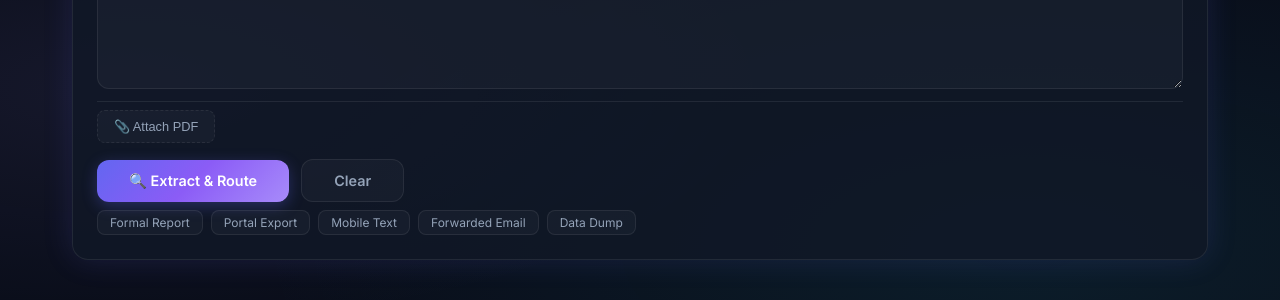
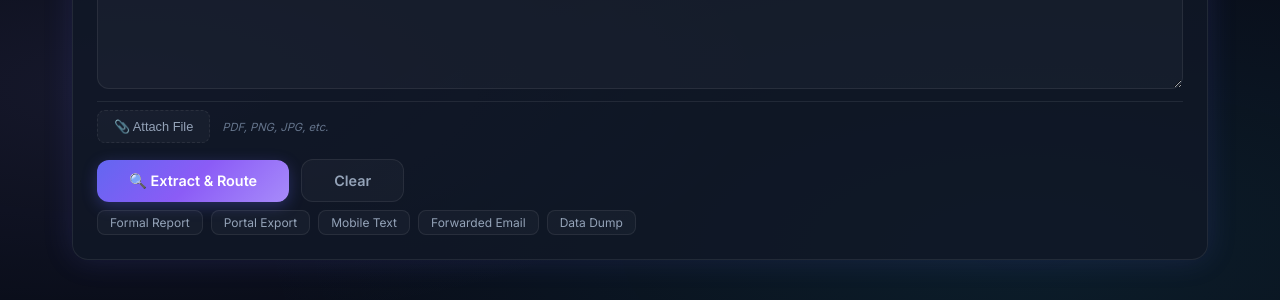
Before and after one commit to mcorwin17/KTP-Hackathon, a FastAPI app: page / in a window 1280 px wide. Shown: the part 392-692 px from the top of the page. Run offline with FastAPI, Linux system fonts and the light colour scheme.

Commit message:
Add image OCR support for PNG, JPG, and other formats
- Add Pillow and pytesseract to requirements for image OCR
- Update /upload-file endpoint to handle both PDFs and images
- Support formats: PDF, PNG, JPG, JPEG, GIF, BMP, TIFF, WEBP
- Update UI button to "Attach File" with format hints
- Show appropriate status messages for PDF vs image processing

Co-Authored-By: Claude Opus 4.5 <noreply@anthropic.com>

```diff
--- a/app.py
+++ b/app.py
@@ -25,6 +25,17 @@ try:
     PDF_SUPPORT = True
 except ImportError:
     PDF_SUPPORT = False
+
+try:
+    from PIL import Image
+    import pytesseract
+    IMAGE_OCR_SUPPORT = True
+except ImportError:
+    IMAGE_OCR_SUPPORT = False
+
+# Supported file extensions
+PDF_EXTENSIONS = {'.pdf'}
+IMAGE_EXTENSIONS = {'.png', '.jpg', '.jpeg', '.gif', '.bmp', '.tiff', '.tif', '.webp'}
 
 app = FastAPI(title="SmartRoute", description="Inspector message extraction & routing demo", version="0.1.0")
 templates = Jinja2Templates(directory=str(Path(__file__).parent / "templates"))
@@ -76,14 +87,26 @@ async def extract_endpoint(body: ExtractRequest):
     }
 
 
-@app.post("/upload-pdf")
-async def upload_pdf(file: UploadFile = File(...)):
-    """Extract text from uploaded PDF and return it."""
+@app.post("/upload-file")
+async def upload_file(file: UploadFile = File(...)):
+    """Extract text from uploaded PDF or image file."""
+    filename = file.filename.lower()
+    ext = Path(filename).suffix
+
+    # Determine file type and process accordingly
+    if ext in PDF_EXTENSIONS:
+        return await _process_pdf(file)
+    elif ext in IMAGE_EXTENSIONS:
+        return await _process_image(file)
+    else:
+        supported = ', '.join(sorted(PDF_EXTENSIONS | IMAGE_EXTENSIONS))
+        return {"error": f"Unsupported file type. Supported: {supported}"}
+
+
+async def _process_pdf(file: UploadFile) -> dict:
+    """Extract text from PDF file."""
     if not PDF_SUPPORT:
         return {"error": "PDF support not available. Install pdfplumber."}
-
-    if not file.filename.lower().endswith('.pdf'):
-        return {"error": "File must be a PDF"}
 
     try:
         contents = await file.read()
@@ -101,12 +124,41 @@ async def upload_pdf(file: UploadFile = File(...)):
         if not full_text.strip():
             return {"error": "Could not extract text from PDF. The PDF may be image-based or empty."}
 
-        return {"text": full_text, "pages": len(extracted_text)}
+        return {"text": full_text, "pages": len(extracted_text), "type": "pdf"}
 
     except Exception as e:
         return {"error": f"Failed to process PDF: {str(e)}"}
 
 
+async def _process_image(file: UploadFile) -> dict:
+    """Extract text from image file using OCR."""
+    if not IMAGE_OCR_SUPPORT:
+        return {"error": "Image OCR not available. Install Pillow and pytesseract."}
+
+    try:
+        contents = await file.read()
+        image_file = io.BytesIO(contents)
+        image = Image.open(image_file)
+
+        # Run OCR
+        extracted_text = pytesseract.image_to_string(image)
+
+        if not extracted_text.strip():
+            return {"error": "Could not extract text from image. The image may not contain readable text."}
+
+        return {"text": extracted_text, "type": "image"}
+
+    except Exception as e:
+        return {"error": f"Failed to process image: {str(e)}"}
+
+
+# Keep old endpoint for backwards compatibility
+@app.post("/upload-pdf")
+async def upload_pdf(file: UploadFile = File(...)):
+    """Legacy endpoint - redirects to upload-file."""
+    return await upload_file(file)
+
+
 @app.get("/health")
 async def health():
-    return {"status": "ok", "pdf_support": PDF_SUPPORT}
+    return {"status": "ok", "pdf_support": PDF_SUPPORT, "image_ocr_support": IMAGE_OCR_SUPPORT}
--- a/requirements.txt
+++ b/requirements.txt
@@ -9,6 +9,8 @@ uvicorn>=0.24.0
 openpyxl>=3.1.0
 python-multipart>=0.0.6
 pdfplumber>=0.10.0
+Pillow>=10.0.0
+pytesseract>=0.3.10
 python-Levenshtein>=0.23.0
 jinja2>=3.1.0
 rich>=13.0.0
--- a/templates/index.html
+++ b/templates/index.html
@@ -279,6 +279,12 @@
             color: var(--accent-rose);
         }
 
+        .file-hint {
+            font-size: 0.7rem;
+            color: var(--text-muted);
+            font-style: italic;
+        }
+
         /* Results */
         .results-grid {
             display: grid;
@@ -469,11 +475,12 @@
                 <div class="textarea-wrapper">
                     <textarea id="inputText" placeholder="Paste your inspector message here...&#10;&#10;Examples: formal inspection report, portal export, forwarded email chain, mobile text, or pasted spreadsheet data."></textarea>
                     <div class="pdf-upload-row">
-                        <input type="file" id="pdfInput" class="pdf-input" accept=".pdf" onchange="handlePdfUpload(event)">
-                        <button type="button" id="pdfBtn" class="pdf-btn" onclick="document.getElementById('pdfInput').click()">
-                            📎 Attach PDF
+                        <input type="file" id="fileInput" class="pdf-input" accept=".pdf,.png,.jpg,.jpeg,.gif,.bmp,.tiff,.tif,.webp" onchange="handleFileUpload(event)">
+                        <button type="button" id="fileBtn" class="pdf-btn" onclick="document.getElementById('fileInput').click()">
+                            📎 Attach File
                         </button>
-                        <span id="pdfStatus" class="pdf-status"></span>
+                        <span class="file-hint">PDF, PNG, JPG, etc.</span>
+                        <span id="fileStatus" class="pdf-status"></span>
                     </div>
                 </div>
                 <div class="btn-row">
@@ -622,26 +629,29 @@ BP-2026-00146\t1-Feb-2026\t222 Birch Ct, Springfield, 62705\tResidential\tPass\t
         function loadSample(type) {
             document.getElementById('inputText').value = SAMPLES[type] || '';
             document.getElementById('inputText').focus();
-            clearPdfStatus();
+            clearFileStatus();
         }
 
-        async function handlePdfUpload(event) {
+        async function handleFileUpload(event) {
             const file = event.target.files[0];
             if (!file) return;
 
-            const pdfBtn = document.getElementById('pdfBtn');
-            const pdfStatus = document.getElementById('pdfStatus');
+            const fileBtn = document.getElementById('fileBtn');
+            const fileStatus = document.getElementById('fileStatus');
 
-            pdfBtn.classList.add('loading');
-            pdfBtn.disabled = true;
-            pdfStatus.textContent = 'Extracting text from PDF...';
-            pdfStatus.className = 'pdf-status';
+            fileBtn.classList.add('loading');
+            fileBtn.disabled = true;
+
+            const ext = file.name.split('.').pop().toLowerCase();
+            const isImage = ['png', 'jpg', 'jpeg', 'gif', 'bmp', 'tiff', 'tif', 'webp'].includes(ext);
+            fileStatus.textContent = isImage ? 'Running OCR on image...' : 'Extracting text from PDF...';
+            fileStatus.className = 'pdf-status';
 
             try {
                 const formData = new FormData();
                 formData.append('file', file);
 
-                const resp = await fetch('/upload-pdf', {
+                const resp = await fetch('/upload-file', {
                     method: 'POST',
                     body: formData
                 });
@@ -649,33 +659,37 @@ BP-2026-00146\t1-Feb-2026\t222 Birch Ct, Springfield, 62705\tResidential\tPass\t
                 const data = await resp.json();
 
                 if (data.error) {
-                    pdfStatus.textContent = data.error;
-                    pdfStatus.className = 'pdf-status error';
+                    fileStatus.textContent = data.error;
+                    fileStatus.className = 'pdf-status error';
                 } else {
                     document.getElementById('inputText').value = data.text;
-                    pdfStatus.textContent = `✓ Extracted ${data.pages} page(s) from ${file.name}`;
-                    pdfStatus.className = 'pdf-status success';
+                    if (data.type === 'pdf') {
+                        fileStatus.textContent = `✓ Extracted ${data.pages} page(s) from ${file.name}`;
+                    } else {
+                        fileStatus.textContent = `✓ OCR completed for ${file.name}`;
+                    }
+                    fileStatus.className = 'pdf-status success';
                 }
             } catch (err) {
-                pdfStatus.textContent = 'Failed to upload PDF: ' + err.message;
-                pdfStatus.className = 'pdf-status error';
+                fileStatus.textContent = 'Failed to process file: ' + err.message;
+                fileStatus.className = 'pdf-status error';
             } finally {
-                pdfBtn.classList.remove('loading');
-                pdfBtn.disabled = false;
+                fileBtn.classList.remove('loading');
+                fileBtn.disabled = false;
                 event.target.value = '';
             }
         }
 
-        function clearPdfStatus() {
-            document.getElementById('pdfStatus').textContent = '';
-            document.getElementById('pdfStatus').className = 'pdf-status';
-            document.getElementById('pdfInput').value = '';
+        function clearFileStatus() {
+            document.getElementById('fileStatus').textContent = '';
+            document.getElementById('fileStatus').className = 'pdf-status';
+            document.getElementById('fileInput').value = '';
         }
 
         function clearAll() {
             document.getElementById('inputText').value = '';
             document.getElementById('resultsSection').classList.add('hidden');
-            clearPdfStatus();
+            clearFileStatus();
         }
 
         function syntaxHighlight(json) {
```
